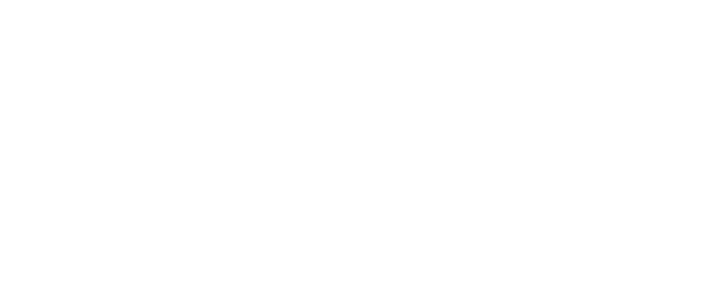
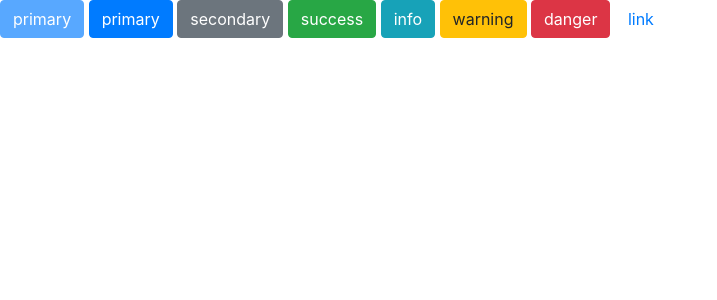
Before and after one commit to laughlamz/react-lesson, a React (Create React App) app: page / in a window 1280 px wide. Shown: the top 300 px of the page, without its empty margins (0-717 px from the left). Built offline with nearby package versions, Linux system fonts and the light colour scheme.

Commit message:
test button reactstrap

```diff
--- a/package.json
+++ b/package.json
@@ -3,9 +3,11 @@
   "version": "0.1.0",
   "private": true,
   "dependencies": {
+    "bootstrap": "^4.1.3",
     "react": "^16.6.3",
     "react-dom": "^16.6.3",
-    "react-scripts": "2.1.1"
+    "react-scripts": "2.1.1",
+    "reactstrap": "^6.5.0"
   },
   "scripts": {
     "start": "react-scripts start",
--- a/src/App.js
+++ b/src/App.js
@@ -1,12 +1,21 @@
 import React, { Component } from 'react';
 import logo from './logo.svg';
 import './App.css';
+import { Button } from 'reactstrap';
 
 class App extends Component {
   render() {
     return (
       <div className="App">
+        <Button color="primary" disabled="true">primary</Button>{' '}
+        <Button color="primary">primary</Button>{' '}
 
+        <Button color="secondary">secondary</Button>{' '}
+        <Button color="success">success</Button>{' '}
+        <Button color="info">info</Button>{' '}
+        <Button color="warning">warning</Button>{' '}
+        <Button color="danger">danger</Button>{' '}
+        <Button color="link">link</Button>
       </div>
     );
   }
--- a/src/index.js
+++ b/src/index.js
@@ -1,5 +1,6 @@
 import React from 'react';
 import ReactDOM from 'react-dom';
+import 'bootstrap/dist/css/bootstrap.min.css';
 import './index.css';
 import App from './App';
 import * as serviceWorker from './serviceWorker';
```
Also changed, not shown: 1 other file (tests, documents, lock files or other folders).
